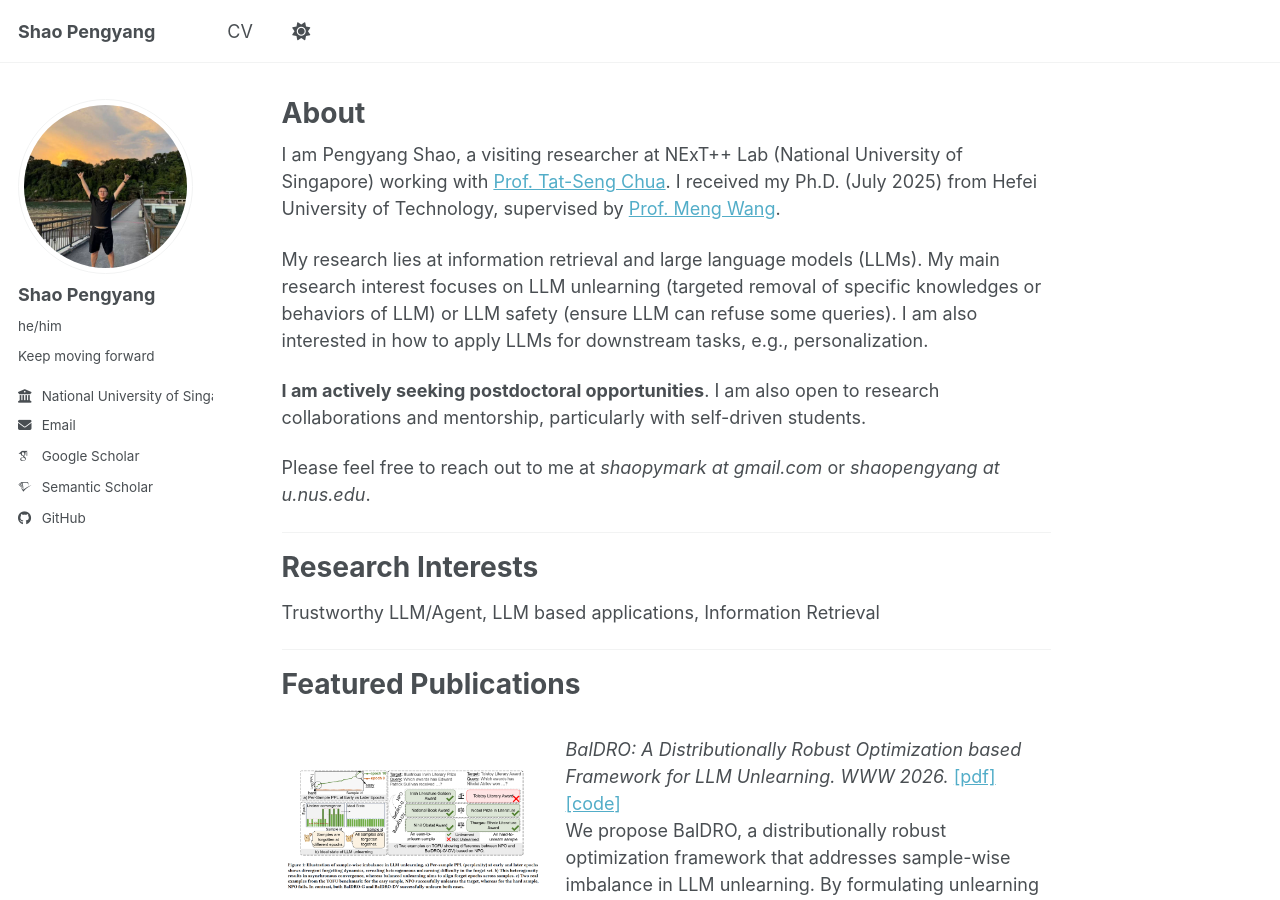
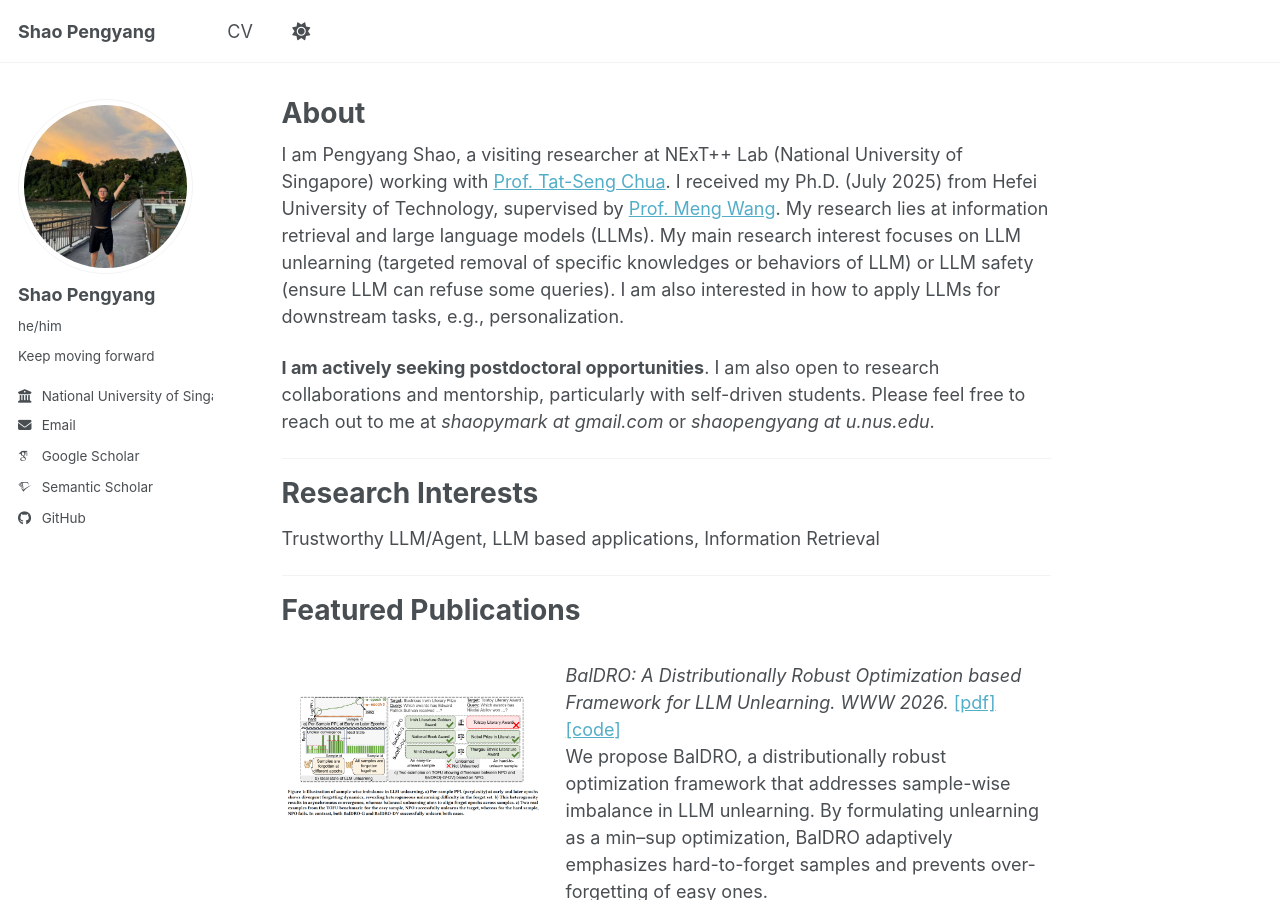
Before and after one commit to ShaoPengyang/ShaoPengyang.github.io, a Jekyll site: the page built from _pages/about.md, in a window 1280 px wide and 900 px high. Built offline with Jekyll 4.4.1, drawn with Linux system fonts in a browser that asks for light colours; some web fonts are replaced; a script bundle is joined from its source files by our own code; library files that are not in the unit come from our copies.

```diff
--- a/_pages/about.md
+++ b/_pages/about.md
@@ -7,13 +7,9 @@ redirect_from:
   - /about.html
 ---
 
-I am Pengyang Shao, a visiting researcher at NExT++ Lab (National University of Singapore) working with [Prof. Tat-Seng Chua](https://www.comp.nus.edu.sg/cs/people/chuats/). I received my Ph.D. (July 2025) from Hefei University of Technology, supervised by [Prof. Meng Wang](https://sites.google.com/view/meng-wang/home).
+I am Pengyang Shao, a visiting researcher at NExT++ Lab (National University of Singapore) working with [Prof. Tat-Seng Chua](https://www.comp.nus.edu.sg/cs/people/chuats/). I received my Ph.D. (July 2025) from Hefei University of Technology, supervised by [Prof. Meng Wang](https://sites.google.com/view/meng-wang/home). My research lies at information retrieval and large language models (LLMs). My main research interest focuses on LLM unlearning (targeted removal of specific knowledges or behaviors of LLM) or LLM safety (ensure LLM can refuse some queries). I am also interested in how to apply LLMs for downstream tasks, e.g., personalization.
 
-My research lies at information retrieval and large language models (LLMs). My main research interest focuses on LLM unlearning (targeted removal of specific knowledges or behaviors of LLM) or LLM safety (ensure LLM can refuse some queries). I am also interested in how to apply LLMs for downstream tasks, e.g., personalization.
-
-**I am actively seeking postdoctoral opportunities**. I am also open to research collaborations and mentorship, particularly with self-driven students.
-
-Please feel free to reach out to me at *shaopymark at gmail.com* or *shaopengyang at u.nus.edu*.
+**I am actively seeking postdoctoral opportunities**. I am also open to research collaborations and mentorship, particularly with self-driven students. Please feel free to reach out to me at *shaopymark at gmail.com* or *shaopengyang at u.nus.edu*.
 
 ---
 
```
